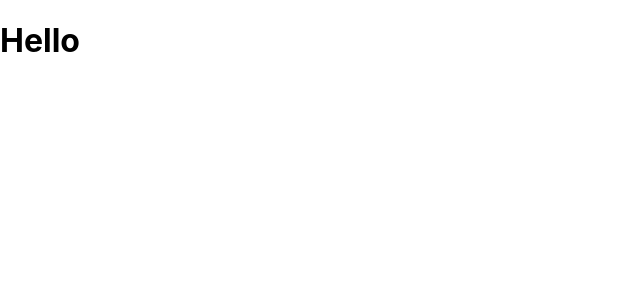
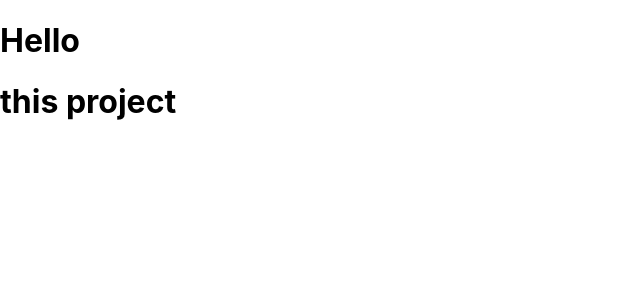
Before and after one commit to laoderidho/skripsi_frontend, a React (Create React App) app in the folder cusr-unai/: page / in a window 1280 px wide. Shown: the top 300 px of the page, without its empty margins (0-640 px from the left). Built offline with nearby package versions, Linux system fonts and the light colour scheme.

Commit message:
update benar

```diff
--- a/cusr-unai/src/Pages/Home.jsx
+++ b/cusr-unai/src/Pages/Home.jsx
@@ -4,6 +4,7 @@ export default function Home() {
   return (
     <div>
         <h1>Hello</h1>
+        <h1>this project </h1>
     </div>
   )
 }
```
